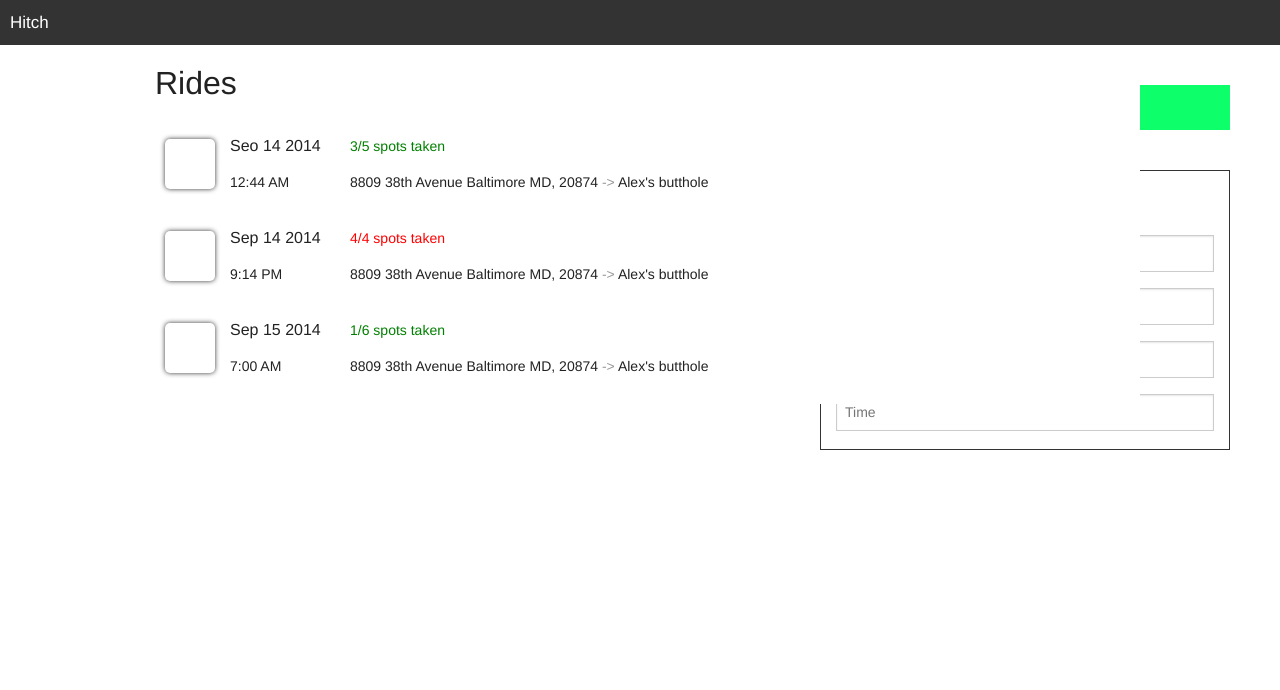
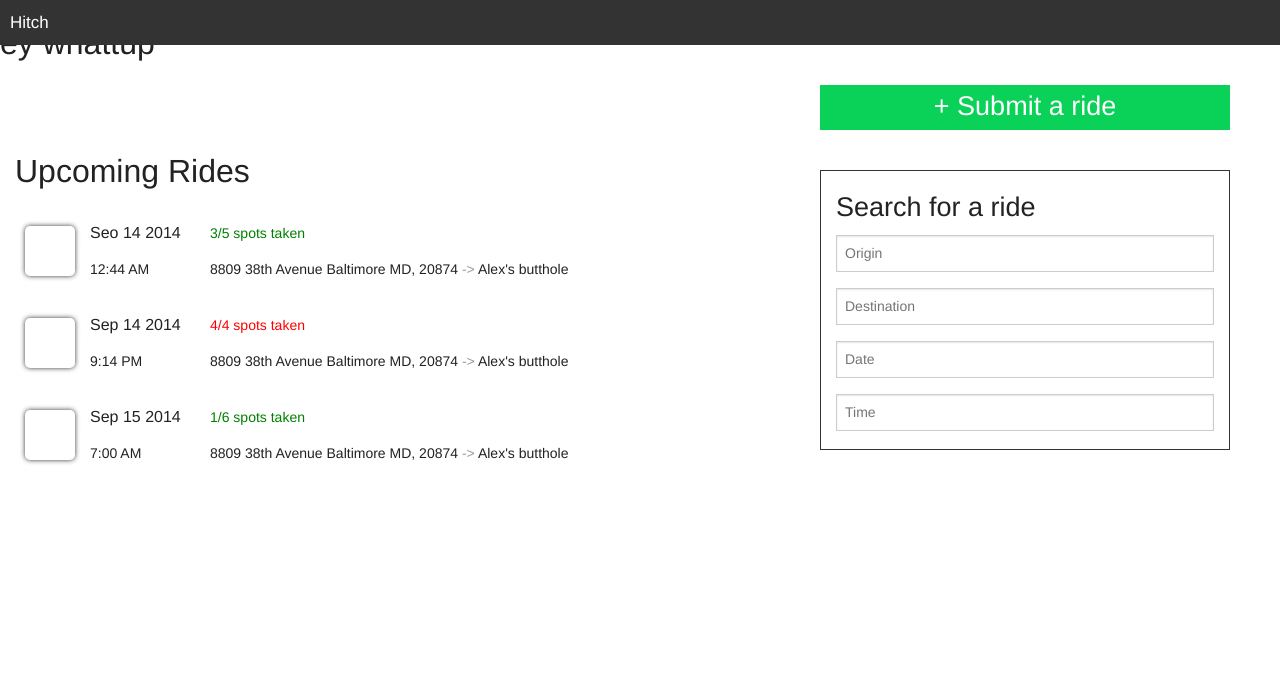
Before and after one commit to andrewwhe/daemon-dash-castle, a PHP site: page /templates/index.html in a window 1280 px wide. Shown: the top 690 px of the page. Before the commit the page ends 450 px from the top, so only its background shows below. Run offline with PHP 8.4, Linux system fonts and the light colour scheme; some libraries are stand-ins or nearby versions.

Commit message:
fixed overlapping issue for smaller resolution screens

```diff
--- a/website/css/style.css
+++ b/website/css/style.css
@@ -17,6 +17,7 @@
 	border-color: #333333;
 	border-style: solid;
 	padding: 15px;
+	z-index: 2;
 }
 
 .img-holder {
@@ -38,10 +39,11 @@ table {
 
 .wrapper {
 	padding-top: 40px;
+	z-index: -4;
 }
 
-.submit-button {
-	background-color: 0DFF6A;
+#submit-button {
+	background-color: 0AD157;
 
 	position: fixed;
 	right: 50px;
@@ -49,8 +51,9 @@ table {
 	height: 45px;
 	width: 410px;
 	text-align: center;
+	z-index: 2;
 }
 
-.submit-button h3 {
+#submit-button h3 {
 	color: #ffffff;
 }
--- a/website/templates/index.html
+++ b/website/templates/index.html
@@ -4,6 +4,9 @@
     <link rel="stylesheet" href="../css/style.css">
     <link rel="stylesheet" href="../css/foundation.min.css">
     <link rel="stylesheet" href="../css/normalize.css">
+    <link rel="stylesheet" href="../css/jquery.modal.css">
+    <script src="../js/vendor/jquery.js"></script>
+    <script src="../js/vendor/jquery.modal.min.js"></script>
     <script src="../js/script.js"></script>
     <script src="../js/foundation.min.js"></script>
   </head>
@@ -18,11 +21,15 @@
       </nav>
     </div>
 
-    <a href="#">
-      <div class="submit-button">
+    <a href="#" onclick="submitButton()">
+      <div id="submit-button">
         <h3>+ Submit a ride</h3>
       </div>
     </a>
+
+    <form id="submit-modal" class="modal">
+      <h1>ey whattup</h1>
+    </form>
 
     <div class="side-float-box">
       <h3>Search for a ride</h3>
@@ -35,13 +42,12 @@
     </div>
 
     <div class="wrapper">
-      <div class="row">
         <div class="small-12 column" style="text-align: left">
-          <h1>Rides</h1>
+          <h1>Upcoming Rides</h1>
         </div>
-      </div>
 
-      <div class="row">
+
+
         <div class="small-12 column">
           <table>
             <tbody>
@@ -67,9 +73,9 @@
             </tbody>
           </table>
         </div>
-      </div>
 
-      <div class="row">
+
+
         <div class="small-12 column">
           <table>
             <tbody>
@@ -95,9 +101,9 @@
             </tbody>
           </table>
         </div>
-      </div>
 
-      <div class="row">
+
+
         <div class="small-12 column">
           <table>
             <tbody>
@@ -123,7 +129,7 @@
             </tbody>
           </table>
         </div>
-      </div>
+
 
     </div>
   </body>
```
